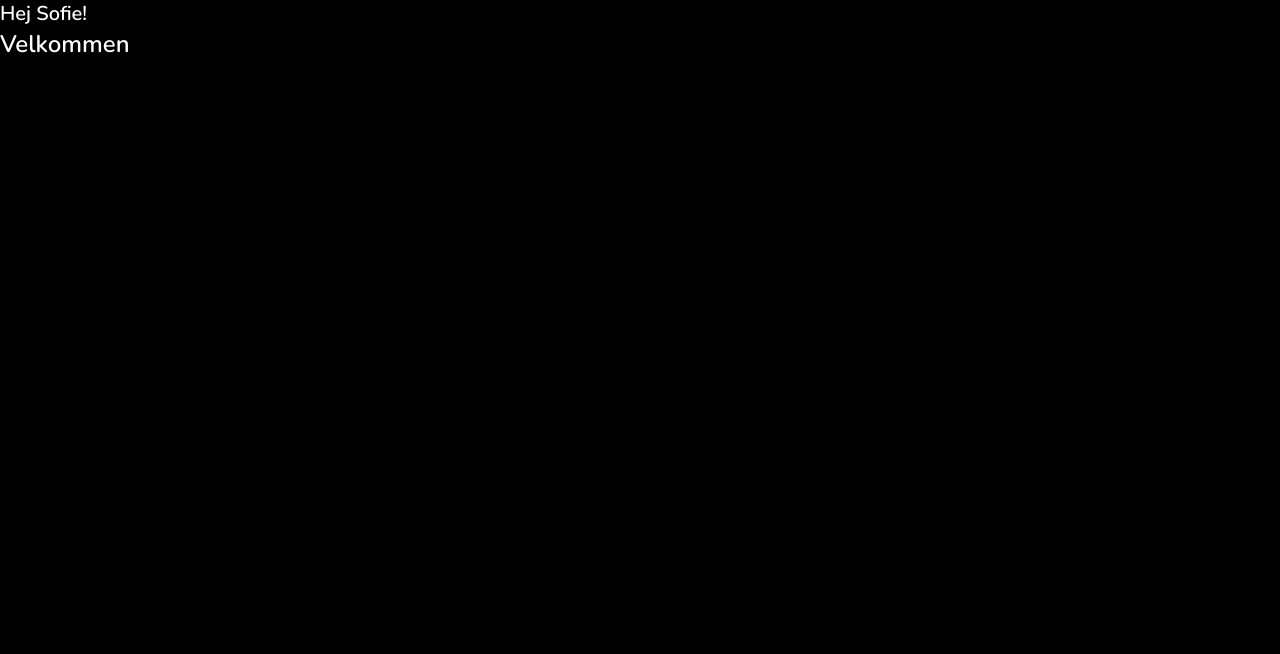
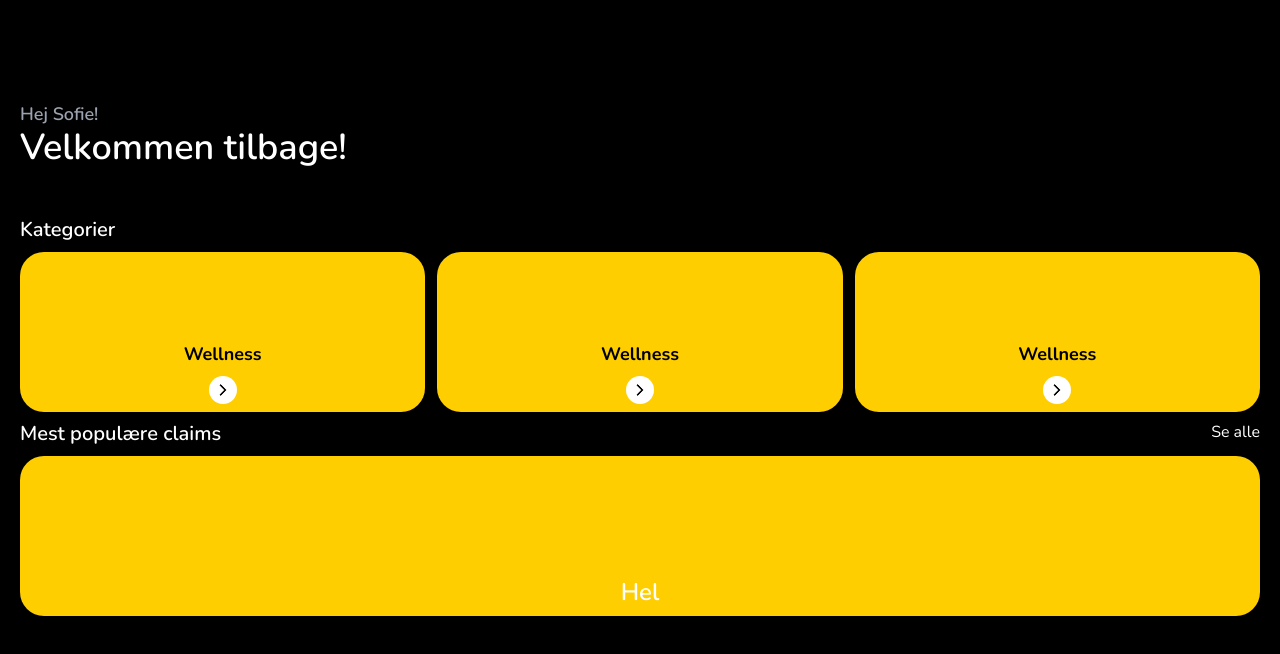
Before and after one commit to ob-vest/Flexii, a Nuxt app: page / in a window 1280 px wide. Shown: the top 654 px of the page. Built offline with nearby package versions, Linux system fonts and the light colour scheme.

Commit message:
added more UI elements

```diff
--- a/app.vue
+++ b/app.vue
@@ -1,7 +1,26 @@
 <template>
   <div>
-    <h2>Hej Sofie!</h2>
-    <h1>Velkommen</h1>
+    <div class="mt-20"></div>
+    <h3 class="text-gray-400">Hej Sofie!</h3>
+    <h1 class="pb-10 text-4xl">Velkommen tilbage!</h1>
+
+    <h2 class="my-2">Kategorier</h2>
+    <div class="grid grid-cols-3 gap-3">
+      <CategoryBox />
+      <CategoryBox />
+      <CategoryBox />
+    </div>
+    <div class="flex justify-between my-2">
+      <h2>Mest populære claims</h2>
+      <p>Se alle</p>
+    </div>
+    <div
+      class="bg-primary w-26 h-40 rounded-3xl justify-end items-center flex flex-col p-2"
+    >
+      <h1>Hel</h1>
+    </div>
     <!-- <NuxtWelcome /> -->
   </div>
 </template>
+
+<script></script>
--- a/assets/css/main.css
+++ b/assets/css/main.css
@@ -5,7 +5,7 @@
 @layer components {
     html {
         font-family: 'Nunito';
-        @apply bg-black text-white;
+        @apply bg-black text-white p-5;
     }
 
     h1 {
--- /dev/null
+++ b/components/CategoryBox.vue
@@ -0,0 +1,14 @@
+<template>
+  <div
+    class="bg-primary w-26 h-40 rounded-3xl justify-end items-center flex flex-col p-2"
+  >
+    <h3 class="text-black font-bold">Wellness</h3>
+    <div class="h-7 w-7 rounded-full bg-white items-center flex mt-2">
+      <img
+        class="h-3 w-full object-contain"
+        src="~/assets/icons/chevron-right.svg"
+        alt=""
+      />
+    </div>
+  </div>
+</template>
```
Also changed, not shown: assets/icons/chevron-right.svg (added), 1 other file (tests, documents, lock files or other folders).
